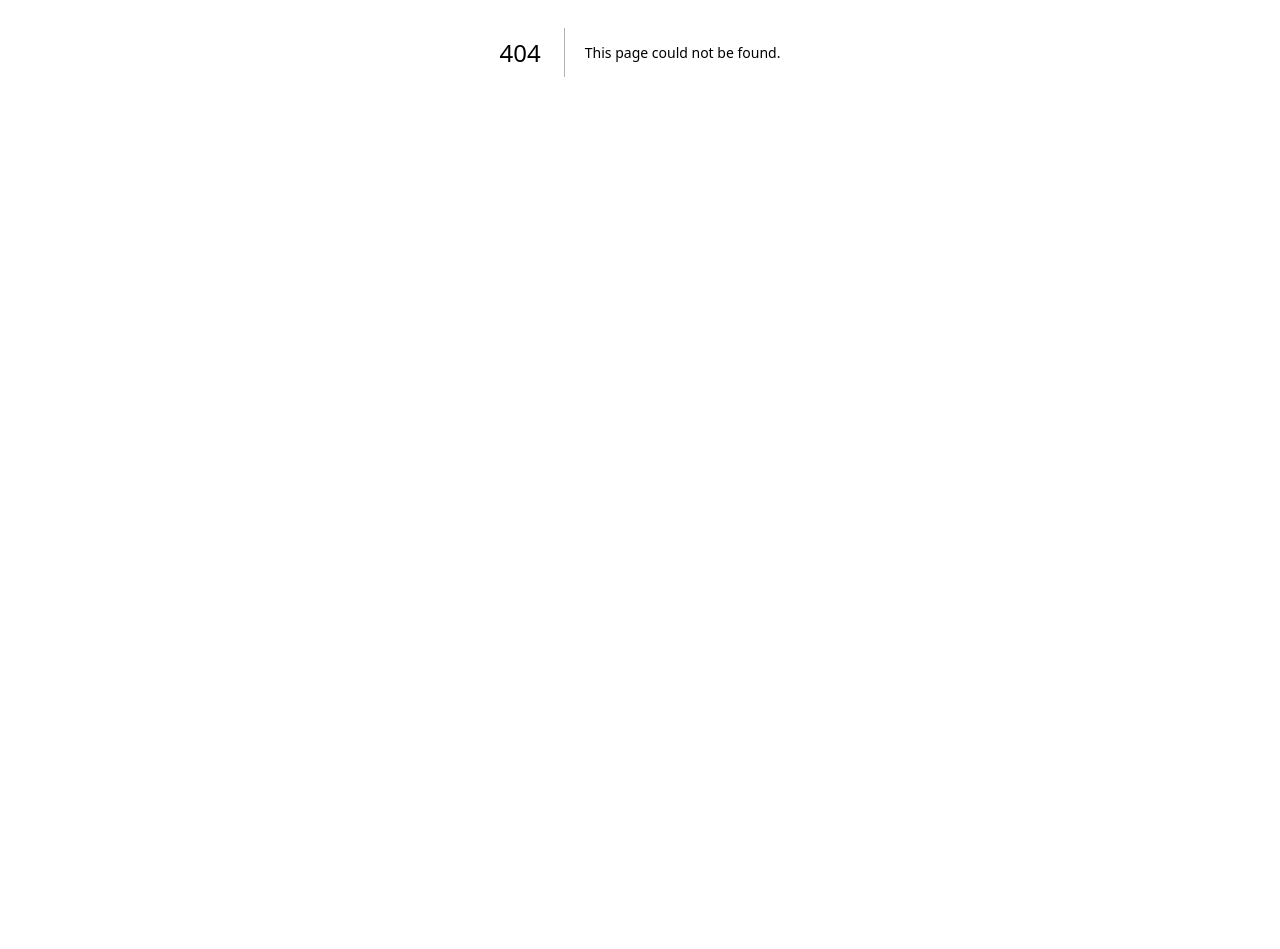
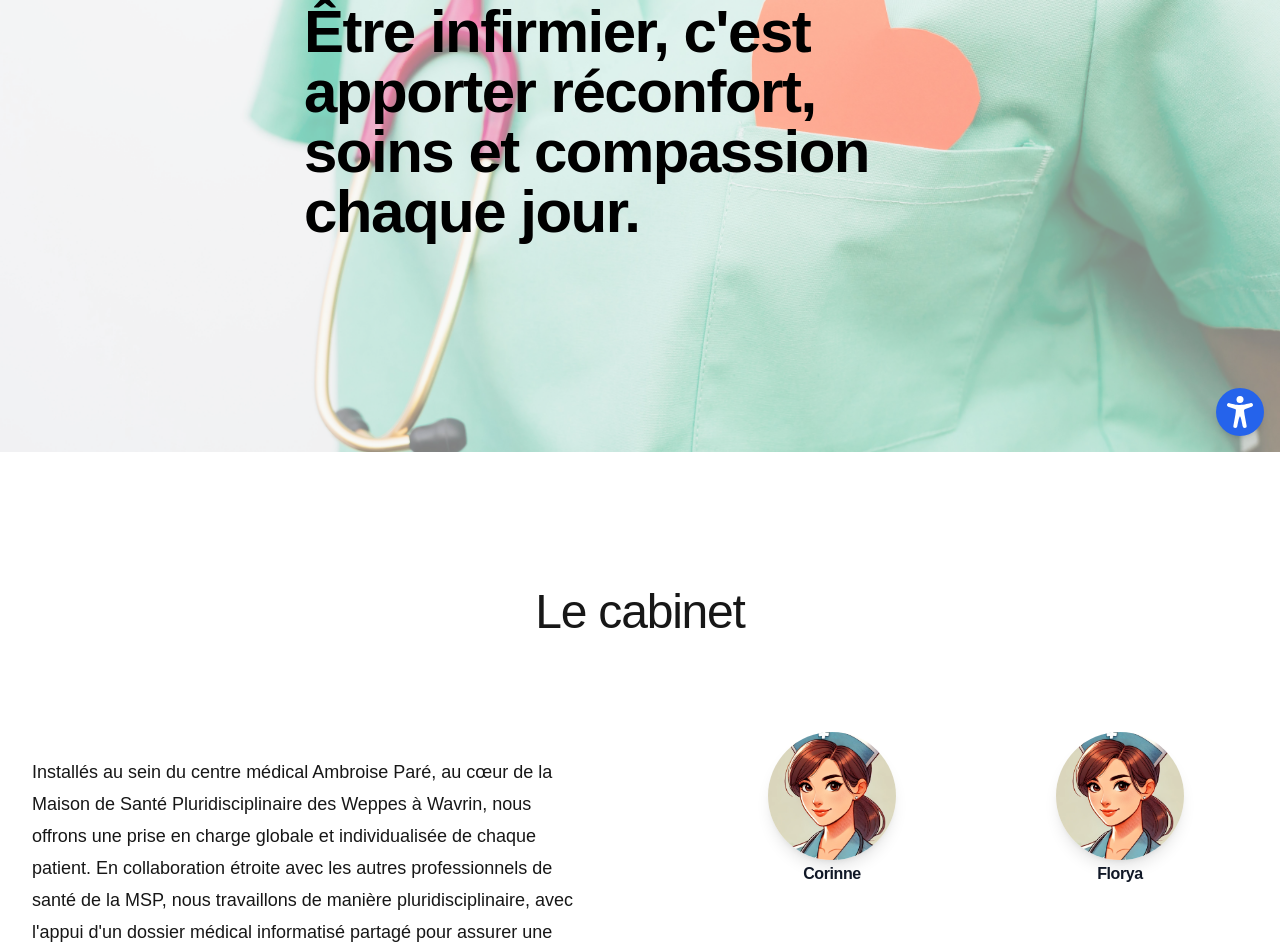
Before and after one commit to LudPo/msp_des_weppes, a Next.js app: page /msp_des_weppes/ in a window 1280 px wide. Before the commit this address had no page. Shown: the part 348-1297 px from the top of the page. Before the commit the page ends 800 px from the top, so only its background shows below. Built offline with nearby package versions, Linux system fonts and the light colour scheme.

Commit message:
image gh error fix

```diff
--- a/app/ui/CareSection.tsx
+++ b/app/ui/CareSection.tsx
@@ -6,7 +6,7 @@ export default function CareSection() {
             id="care"
             className="relative bg-fixed bg-contain bg-repeat py-24"
             style={{
-                backgroundImage: "url('./images/background_care.png')",
+                backgroundImage: "url('/images/background_care.png')",
                 backgroundSize: "500px"
             }}
         >
@@ -26,7 +26,7 @@ export default function CareSection() {
                     <div className="relative w-full h-60">
                         <Image
                             alt="tiers payant"
-                            src="./images/tiers_payant.png"
+                            src="/images/tiers_payant.png"
                             fill
                             sizes="15rem"
                             className="object-contain"
@@ -36,7 +36,7 @@ export default function CareSection() {
                     <div className="relative w-full h-60">
                         <Image
                             alt="carte vitale"
-                            src="./images/carte_vitale.png"
+                            src="/images/carte_vitale.png"
                             fill
                             sizes="15rem"
                             className="object-contain"
--- a/app/ui/Footer.tsx
+++ b/app/ui/Footer.tsx
@@ -12,7 +12,7 @@ export default function FooterSection() {
                 >
                     <Image
                         alt="facebook"
-                        src="./images/facebook-5.svg"
+                        src="/images/facebook-5.svg"
                         fill
                         priority
                     />
@@ -25,7 +25,7 @@ export default function FooterSection() {
                 >
                     <Image
                         alt="Doctolib"
-                        src="./images/logo-doctolib.svg"
+                        src="/images/logo-doctolib.svg"
                         fill
                         priority
                     />
--- a/app/ui/HeroSection.tsx
+++ b/app/ui/HeroSection.tsx
@@ -8,7 +8,7 @@ export default function HeroSection({ remainingHeight }: HeroSectionProps) {
     <section className="relative isolate overflow-hidden bg-gray-900 flex items-center" style={{ height: `${remainingHeight}px` }}>
       <Image
         alt="Hero Background"
-        src="./images/background_hero.jpg"
+        src="/images/background_hero.jpg"
         fill
         priority
         className="absolute inset-0 -z-10 object-cover object-center"
--- a/app/ui/IntroduceSection.tsx
+++ b/app/ui/IntroduceSection.tsx
@@ -1,19 +1,19 @@
 const people = [
     {
         name: 'Corinne',
-        image: './images/infirmiere_portrait.webp',
+        image: '/images/infirmiere_portrait.webp',
     },
     {
         name: 'Florya',
-        image: './images/infirmiere_portrait.webp',
+        image: '/images/infirmiere_portrait.webp',
     },
     {
         name: 'Laurence',
-        image: './images/infirmiere_portrait.webp',
+        image: '/images/infirmiere_portrait.webp',
     },
     {
         name: 'Vincent',
-        image: './images/infirmier_portrait.webp',
+        image: '/images/infirmier_portrait.webp',
     },
 ]
 
--- a/next.config.mjs
+++ b/next.config.mjs
@@ -1,11 +1,8 @@
-/** @type {import('next').NextConfig} */
+// /** @type {import('next').NextConfig} */
 const nextConfig = {
-    basePath: process.env.NEXT_PUBLIC_BASE_PATH || '',
-    assetPrefix: process.env.NEXT_PUBLIC_BASE_PATH || '',
-    // basePath: '/msp_des_weppes',
+    output: "export",
+    basePath: '/msp_des_weppes',
     // assetPrefix: '/msp_des_weppes',
 };
 
-console.log('Base path en production:', process.env.NEXT_PUBLIC_BASE_PATH);
-
 export default nextConfig;
```
